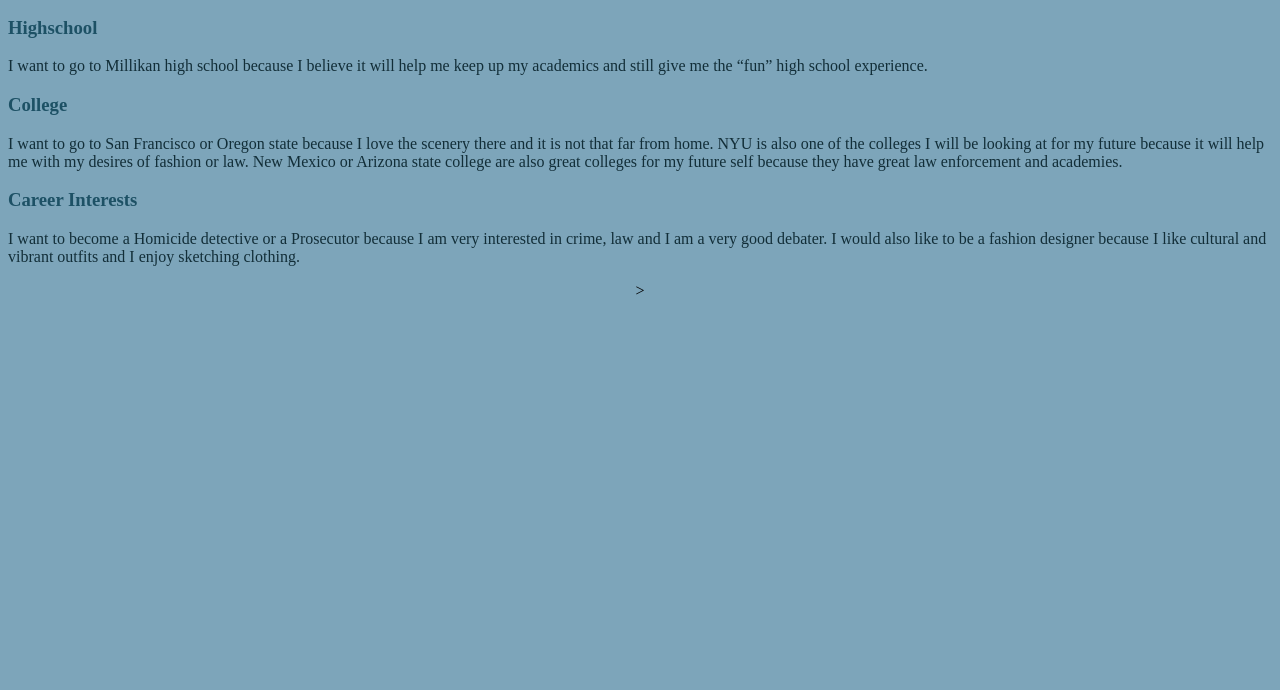
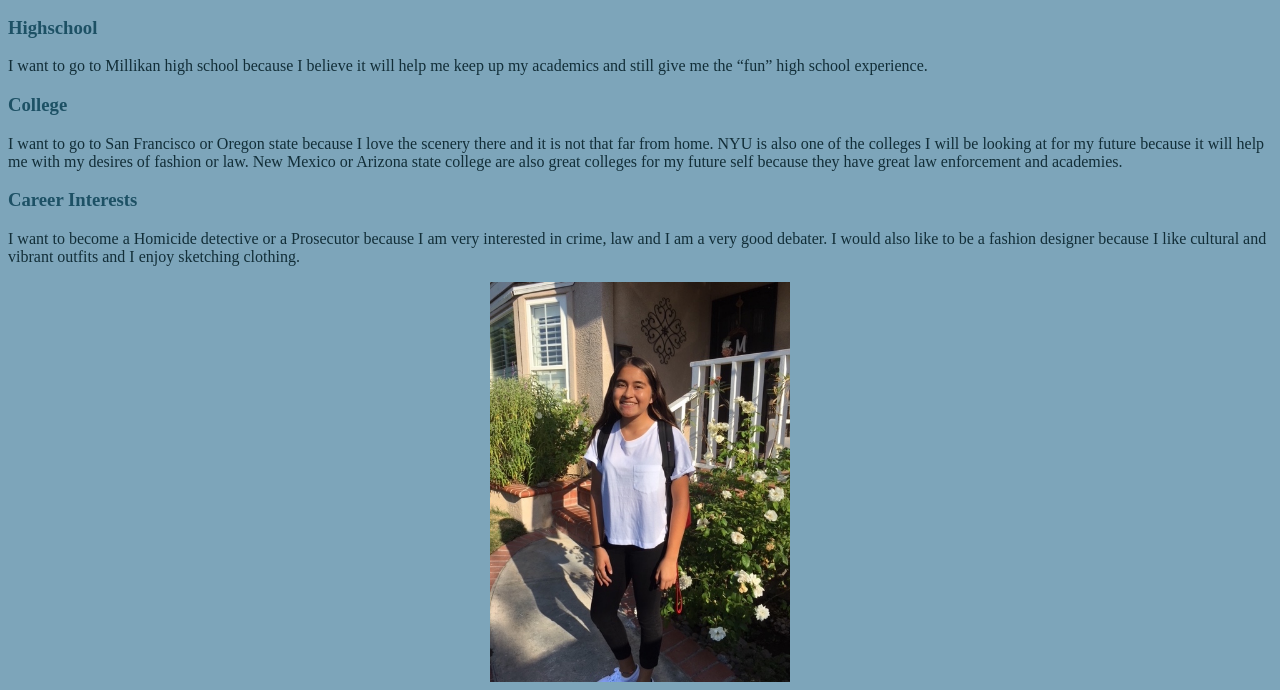
Before and after one commit to coderkiara/coderkiara.github.io, a plain HTML site: page future.html in a window 1280 px wide. Shown: the part 291-981 px from the top of the page. Before the commit the page ends 800 px from the top, so only its background shows below. Drawn offline with Linux system fonts and the light colour scheme.

Commit message:
Update future.html

```diff
--- a/future.html
+++ b/future.html
@@ -24,8 +24,8 @@
             <p>I want to go to San Francisco or Oregon state because I love the scenery there and it is not that far from home. NYU is also one of the colleges I will be looking at for my future because it will help me with my desires of fashion or law. New Mexico or Arizona state college are also great colleges for my future self because they have great law enforcement and academies.</p>
             <h3>Career Interests</h3>
             <p> I want to become a Homicide detective or a Prosecutor because I am very interested in crime, law and I am a very good debater. I would also like to be a fashion designer because I like cultural and vibrant outfits and I enjoy sketching clothing.</p>
-           <div class="body-image"
-        <img src="images/school.JPG" alt="Kiara on the first day of 8th grade" width="300">>
+           <div class="body-image">
+        <img src="images/school.JPG" alt="Kiara on the first day of 8th grade" width="300">
             <footer>
             <a></a>
         </footer>
```
